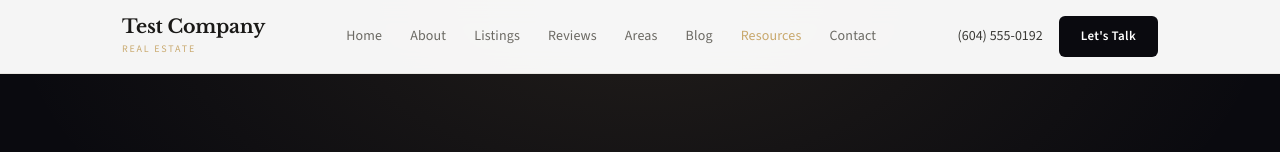
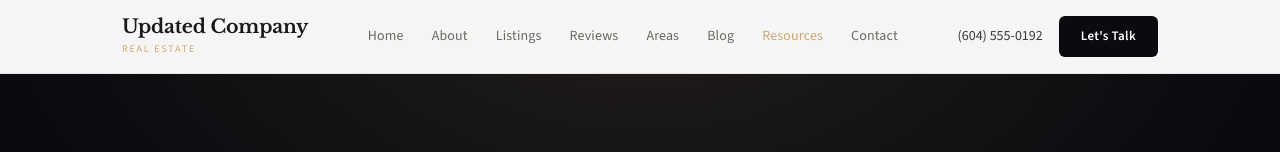
Before and after one commit to Website-Builder-Realty-Genie/webforge-69c54683-testsite123, a plain HTML site: page resources.html in a window 1280 px wide. Shown: the top 152 px of the page. Drawn offline with nearby package versions, Linux system fonts and the light colour scheme.

Commit message:
Add resources.html

```diff
--- a/resources.html
+++ b/resources.html
@@ -3,7 +3,7 @@
 <head>
   <meta charset="UTF-8">
   <meta name="viewport" content="width=device-width, initial-scale=1.0">
-  <title>Resources & Guides | Test Company</title>
+  <title>Resources & Guides | Updated Company</title>
   <link rel="preconnect" href="https://fonts.googleapis.com">
   <link rel="preconnect" href="https://fonts.gstatic.com" crossorigin>
   <link href="https://fonts.googleapis.com/css2?family=Libre+Baskerville:ital,wght@0,400;0,700;1,400&family=Source+Sans+3:wght@300;400;500;600;700&display=swap" rel="stylesheet">
@@ -160,7 +160,7 @@
     <div class="container">
       <div class="header-inner">
         <a href="index.html" class="logo-wrap">
-          <span class="logo-name">Test Company</span>
+          <span class="logo-name">Updated Company</span>
           <span class="logo-sub">Real Estate</span>
         </a>
         <nav>
@@ -373,7 +373,7 @@
       <div class="footer-grid">
         <div class="footer-brand">
           <div class="logo-wrap">
-            <span class="logo-name">Test Company</span>
+            <span class="logo-name">Updated Company</span>
             <span class="logo-sub">Real Estate</span>
           </div>
           <p class="footer-brand-desc">Helping families find their perfect home in Greater Toronto. Your trusted partner for buying, selling, and investing in the Ontario market.</p>
@@ -408,7 +408,7 @@
         </div>
       </div>
       <div class="footer-bottom">
-        <p class="footer-copy">&copy; 2026 Test Company. All rights reserved.</p>
+        <p class="footer-copy">&copy; 2026 Updated Company. All rights reserved.</p>
         <p class="footer-legal">The trademarks REALTOR&reg;, REALTORS&reg;, and the REALTOR&reg; logo are controlled by The Canadian Real Estate Association (CREA).</p>
       </div>
     </div>
```
